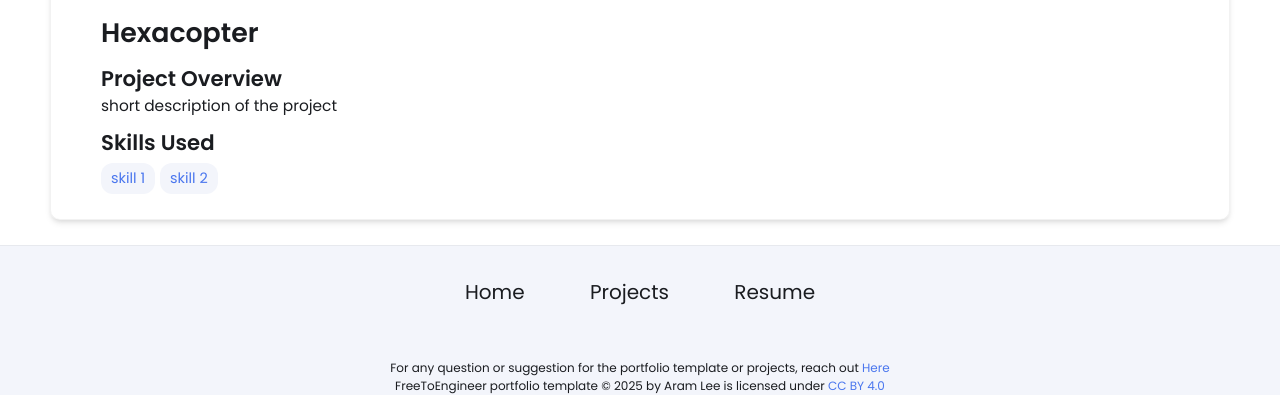
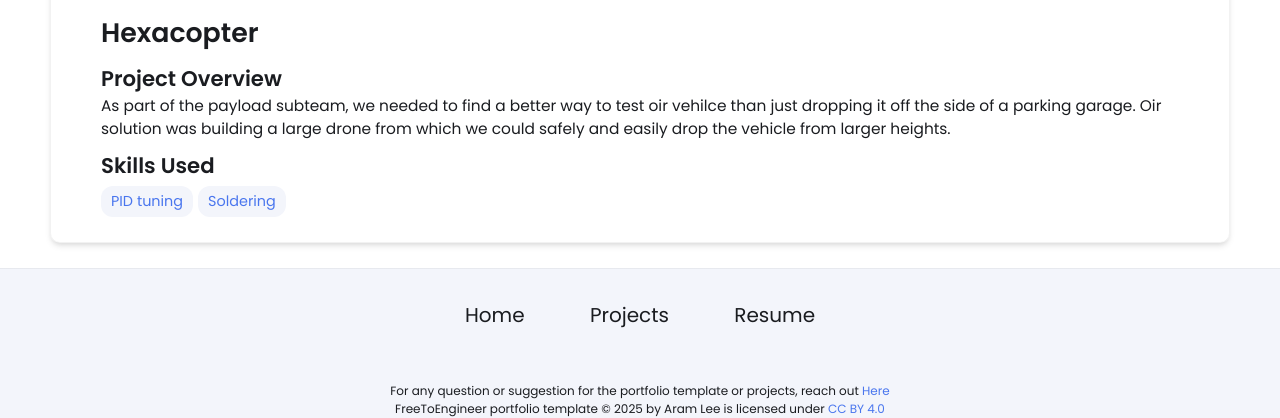
Before and after one commit to abharm/abharm.github.io, a Jekyll site: the page built from _projects/Hexacopter/index.md, in a window 1280 px wide, cut to the strip 494-912 px from the top of the page. Built offline with Jekyll 4.4.1, drawn with Linux system fonts in a browser that asks for light colours.

Commit message:
Update index.md

```diff
--- a/_projects/Hexacopter/index.md
+++ b/_projects/Hexacopter/index.md
@@ -1,9 +1,9 @@
 ---
 layout: post
 title: Hexacopter
-description:  short description of the project
+description:  As part of the payload subteam, we needed to find a better way to test oir vehilce than just dropping it off the side of a parking garage. Oir solution was building a large drone from which we could safely and easily drop the vehicle from larger heights.
 skills:
-- skill 1
-- skill 2
+- PID tuning
+- Soldering
 main-image: /project.webp
 ---
```
